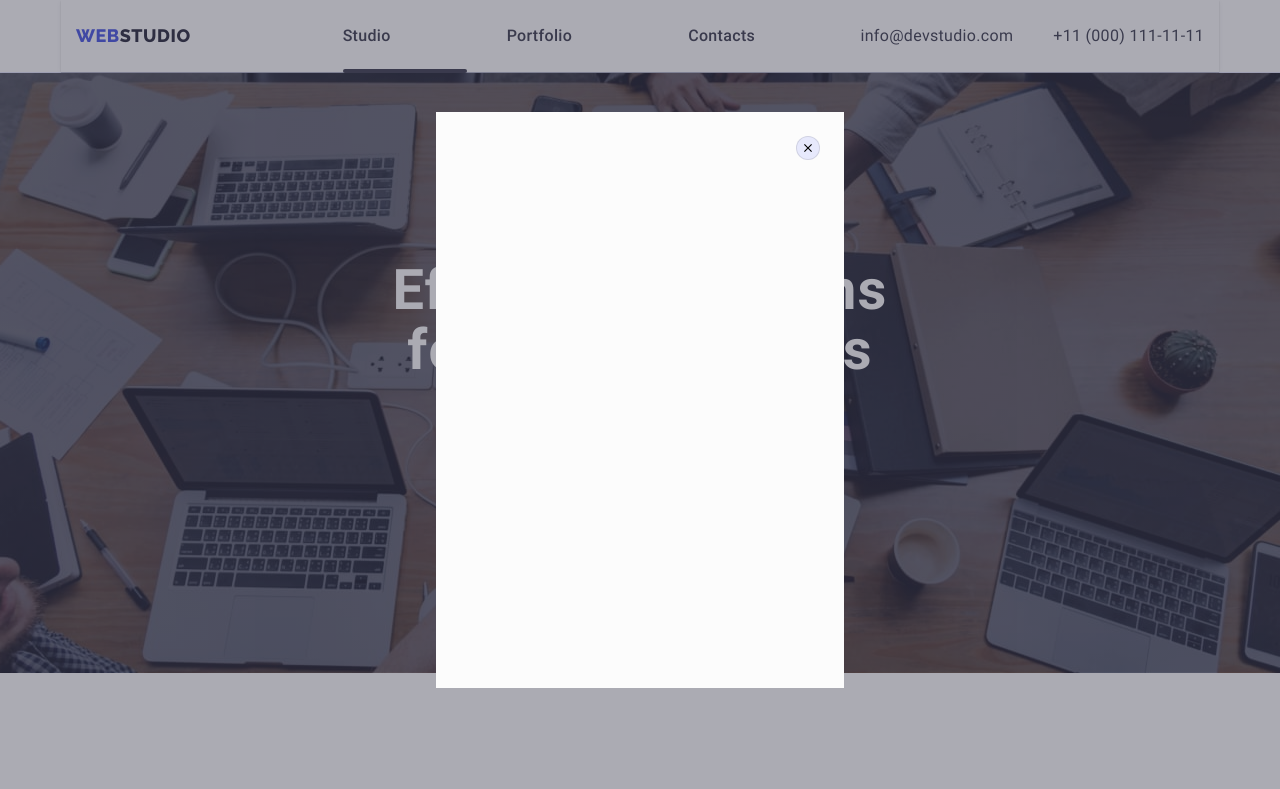
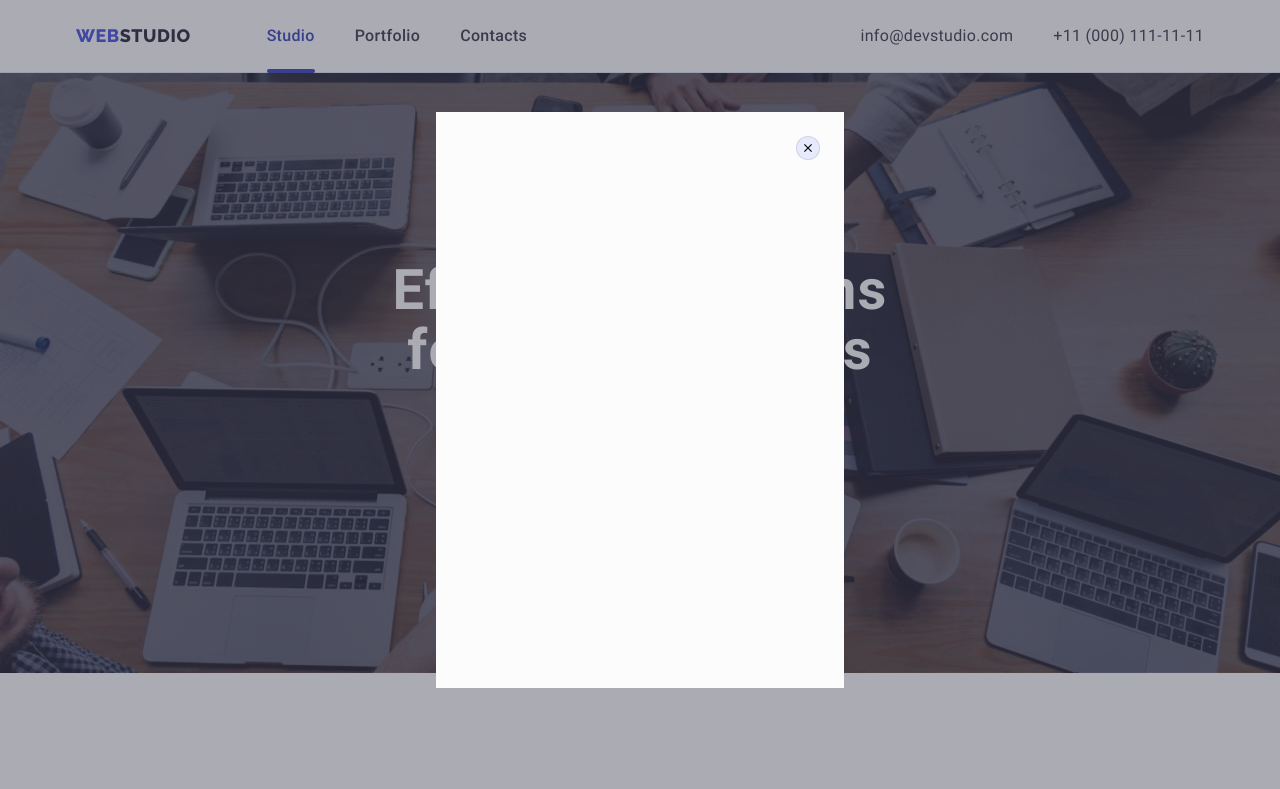
Before and after one commit to NataliaPopovych/goit-markup-hw-05, a plain HTML site: page index.html in a window 1280 px wide. Both pictures are taken after a click on the button "Order Service". Shown: the top 789 px of the page. Drawn offline with nearby package versions, Linux system fonts and the light colour scheme; files whose address does not match are found by name.

Commit message:
mentor`s correction

```diff
--- a/css/styles.css
+++ b/css/styles.css
@@ -95,6 +95,10 @@
   }
 
   /*Header*/
+  .header{
+    border-bottom: 1px solid var(--secondary-color);
+    box-shadow: 0px 2px 1px rgba(46, 47, 66, 0.08), 0px 1px 1px rgba(46, 47, 66, 0.16), 0px 1px 6px rgba(46, 47, 66, 0.08);
+  }
   .site-nav .link{
     display: flex;
  align-items: center;
@@ -124,13 +128,12 @@ color: var(--main-color-title);
     font-size: 16px;
     line-height: 1.5;
     letter-spacing: 0.02em;
+    position: relative;
     color: var(--main-color-description);
     text-decoration: none;
     transition: color 250ms var(--time-transition);
   }
-  .nav-link:first-child{
-    margin-left: 76px;
-  }
+
   .nav-link:hover {color: var(--primary-button-color);
   }
   .nav-link:focus {color: var(--primary-button-color);}
@@ -153,12 +156,16 @@ border-radius: 2px;
 position: absolute;
 content: "";
 bottom:-1px;
-
+color: var(--primary-button-color);
  transition: transform 250ms var(--time-transition);
 }
+  .nav-link.current{
+    color: var(--primary-button-color);
+  }
 
-  .nav-link.current:hover::after,
-  .nav-link.current:focus::after
+
+  .nav-link.current::after,
+  .nav-link.current::after
   {
     background: currentColor;
 
@@ -177,10 +184,6 @@ text-transform: uppercase;
 color: var(--main-color-title);
 text-decoration: none;
   }
-  .studio-name:hover{color:  var(--primary-button-color);
-    }
-  .studio-name:focus{color:  var(--primary-button-color);
-    }
 
   .logo{
     color: var(--logo-color);
@@ -198,11 +201,10 @@ text-decoration: none;
   .header-container{
     display: flex;
     align-items: center;
-    box-shadow: 0px 2px 1px rgba(46, 47, 66, 0.08), 0px 1px 1px rgba(46, 47, 66, 0.16), 0px 1px 6px rgba(46, 47, 66, 0.08);
+
   }
   .container-nav{
     display: flex;
-
     align-items: center;
     }
     .contacts-list{
@@ -263,7 +265,7 @@ line-height: 1.5;
 letter-spacing: 0.04em;
 padding: 16px 32px;
 border: transparent;
-
+transition: background-color 250ms var(--time-transition);
   }
   .service:hover, .service:focus{
 background-color: var(--primary-button-color);
@@ -526,9 +528,7 @@ margin: 0 auto;
 }
 
 
-.header{
-  border-bottom: 1px solid var(--secondary-color);
-}
+
 .project-examples{
 padding: 32px 16px;
 border-left: 1px solid var(--secondary-color);
@@ -662,7 +662,7 @@ margin-right: auto;
   height: 100%;
   background-color:rgba(46, 47, 66, 0.4);
   opacity: 1;
-    transition: opacity 250ms var(--time-transition);
+  transition: opacity 250ms var(--time-transition), visibility 250ms var(--time-transition);
 }
 
 .backdrop.is-hidden{
@@ -694,14 +694,13 @@ right: 24px;
 display: flex;
 justify-content: center;
 align-items: center;
-
+border-color: transparent;
 border: 1px solid rgba(0, 0, 0, 0.1);
 border-radius: 50%;
 background-color: var(--secondary-color);
 cursor: pointer;
 
 transition:background-color 250ms var(--time-transition),
-border 250ms var(--time-transition),
 color 250ms var(--time-transition);
 
 }
@@ -713,6 +712,5 @@ color 250ms var(--time-transition);
 .modal-button:hover,
 .modal-button:focus{
   background-color:var(--primary-button-color);
-  border: transparent;
   color: #ffffff;
 }
```
